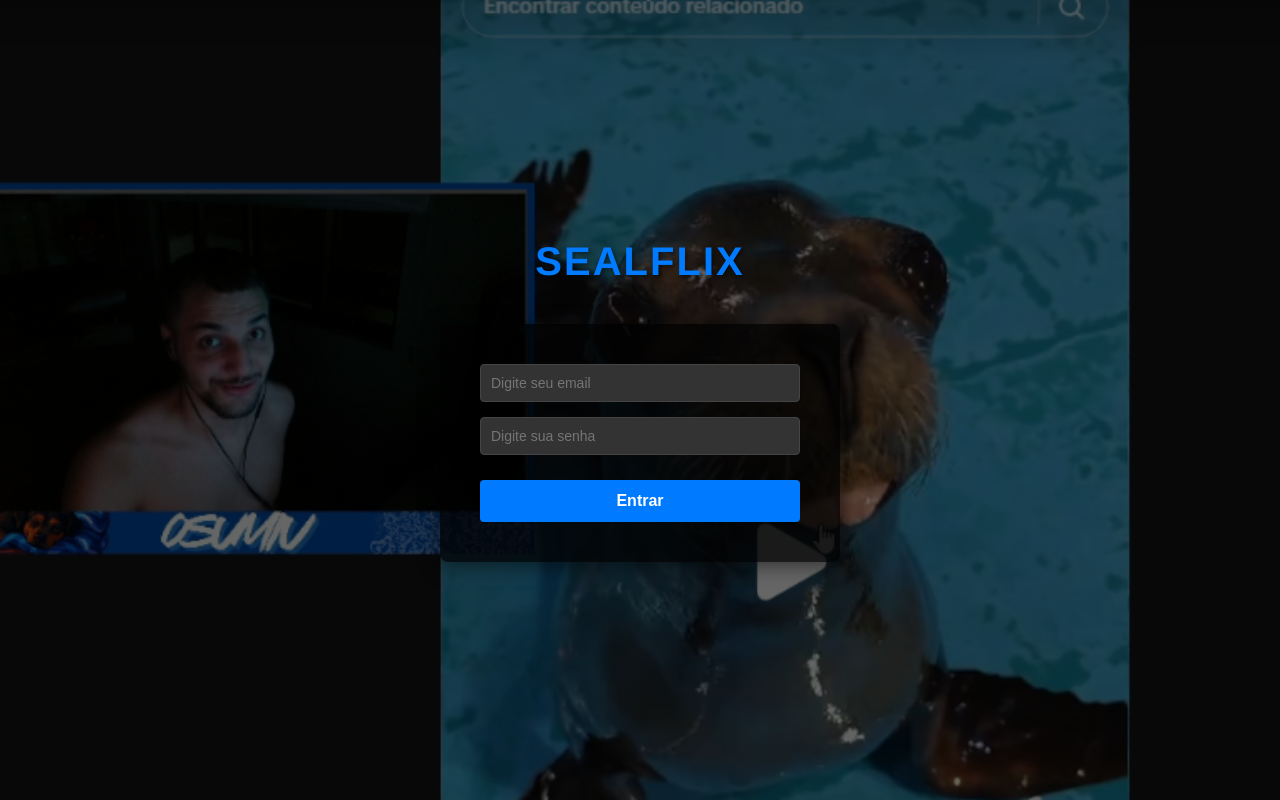
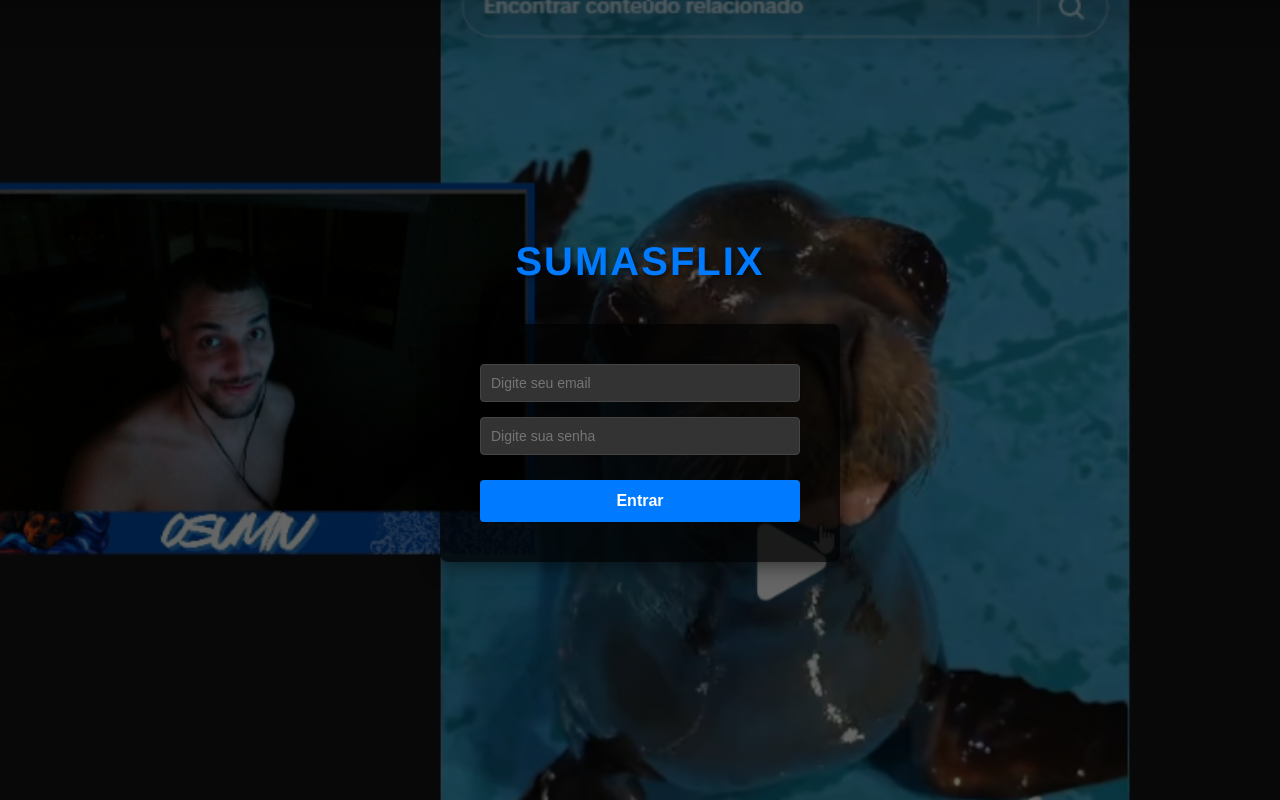
Before and after one commit to luccaHEN/movie-live-app, a React (Vite) app in the folder frontend/: page / in a window 1280 px wide. Built offline with nearby package versions, Linux system fonts and the light colour scheme; no server answers.

Commit message:
change website name sealflix - sumasflix

```diff
--- a/frontend/index.html
+++ b/frontend/index.html
@@ -4,7 +4,7 @@
     <meta charset="UTF-8" />
     <link rel="icon" type="image/svg+xml" href="/seal.png" />
     <meta name="viewport" content="width=device-width, initial-scale=1.0" />
-    <title>Sealflix</title>
+    <title>Sumasflix</title>
   </head>
   <body>
     <div id="root"></div>
--- a/frontend/src/App.tsx
+++ b/frontend/src/App.tsx
@@ -78,7 +78,7 @@ export default function App() {
       {token ? (
       <div className="app-container">
         <aside className="sidebar">
-            <h1 className="sidebar-title" onClick={() => setView('search')} style={{ cursor: 'pointer' }}>Sealflix</h1>
+            <h1 className="sidebar-title" onClick={() => setView('search')} style={{ cursor: 'pointer' }}>Sumasflix</h1>
 
           {user && (
             <div className="user-profile">
--- a/frontend/src/components/Login.tsx
+++ b/frontend/src/components/Login.tsx
@@ -36,7 +36,7 @@ export default function Login({ onLoginSuccess }: LoginProps) {
         minHeight: '100vh'
       }}
     >
-      <h1 className="app-title" style={{ marginBottom: '40px' }}>Sealflix</h1>
+      <h1 className="app-title" style={{ marginBottom: '40px' }}>Sumasflix</h1>
 
       <form onSubmit={handleLogin} className="login-form">
         <input type="email" placeholder="Digite seu email" value={email} onChange={e => setEmail(e.target.value)} required />
```
Also changed, not shown: 1 other file (tests, documents, lock files or other folders).
